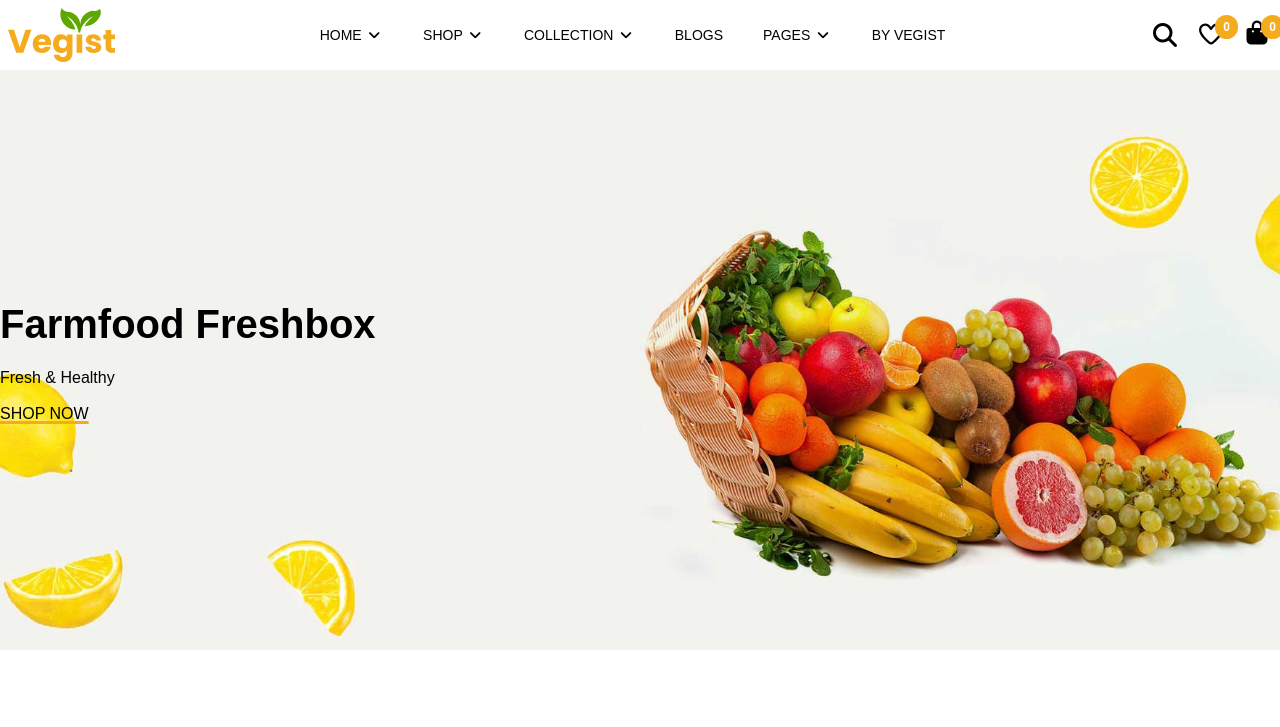
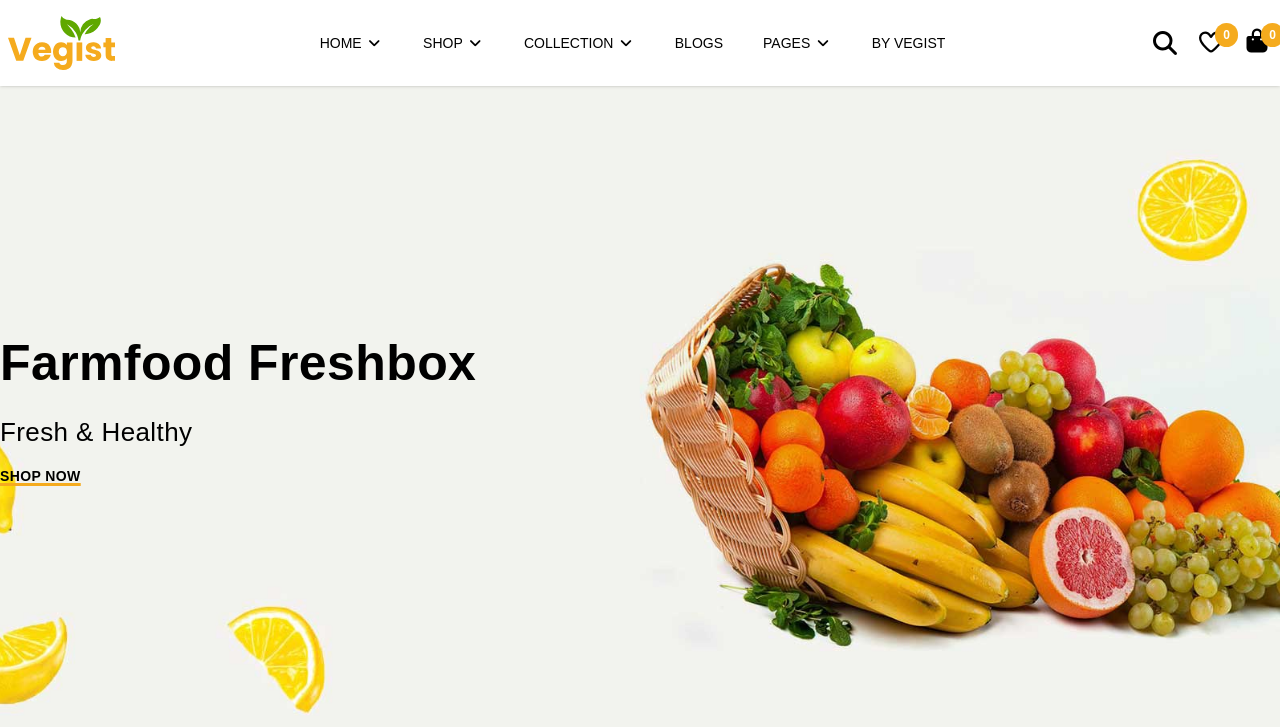
Before and after one commit to DuhaHaded/project1, a website: page index.html in a window 1280 px wide. Shown: the top 727 px of the page. Drawn offline with Linux system fonts and the light colour scheme.

Commit message:
create hero section

```diff
--- a/assets/css/input.css
+++ b/assets/css/input.css
@@ -12,7 +12,7 @@
     --color-muted: #b3b3b3;
 
     /*Fonts*/
-    --font-Poppins: "Saira", sans-serif;
+    --font-Poppins: "Poppins", sans-serif;
 
 }
 
--- a/index.html
+++ b/index.html
@@ -15,7 +15,7 @@
   </head>
   <body>
     <!--header-->
-    <header class="sticky top-0 px-8 lg:px-2 ">
+    <header class="sticky top-0 px-8 lg:px-2 bg-onbutton py-2 shadow-sm ">
       <div class="   mx-auto  max-w-7xl  ">
         <div class="row  py-2 gap-16 justify-between">
 
@@ -79,12 +79,12 @@
       <section
         class="bg-[url('./../imgs/hero/bghero.jpg')] bg-cover bg-no-repeat bg-center py-32"
       >
-        <div class="container py-24">
-          <h1 class="capitalize">farmfood freshbox</h1>
-          <p class="capitalize py-3">fresh & healthy</p>
+        <div class="mx-auto  max-w-7xl  tracking-wide py-28">
+          <h1 class="capitalize text-[50px]">farmfood freshbox</h1>
+          <p class="     capitalize py-3 text-[26px] font-light">fresh & healthy</p>
           <a
             href="#"
-            class="uppercase underline decoration-[3px] decoration-primary"
+            class="uppercase underline decoration-[3px] decoration-primary font-bold text-sm "
             >shop now</a
           >
         </div>
```
Also changed, not shown: assets/css/output.css.
